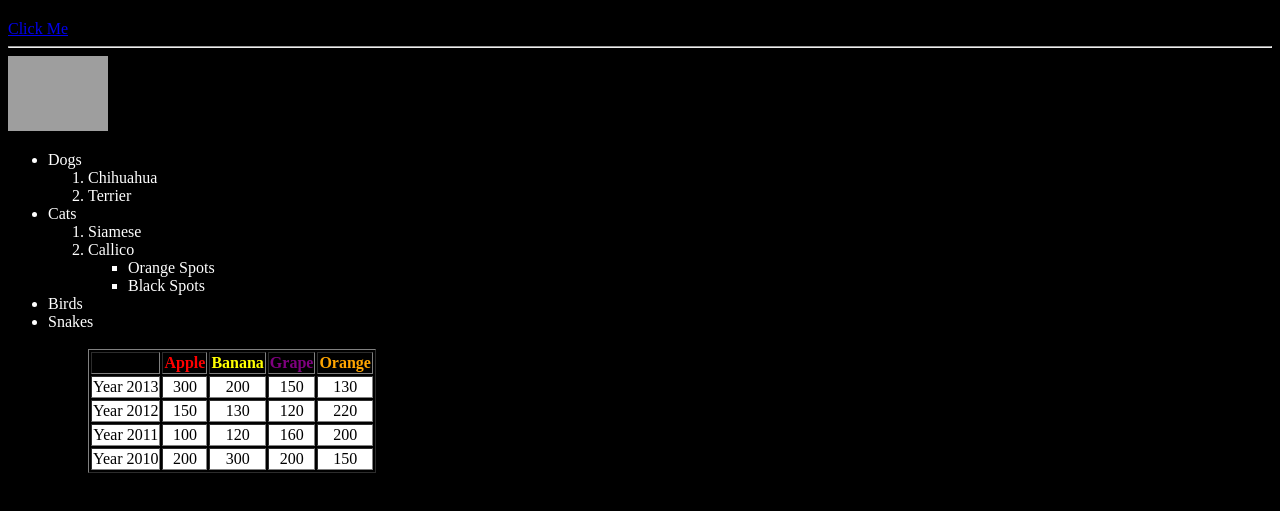
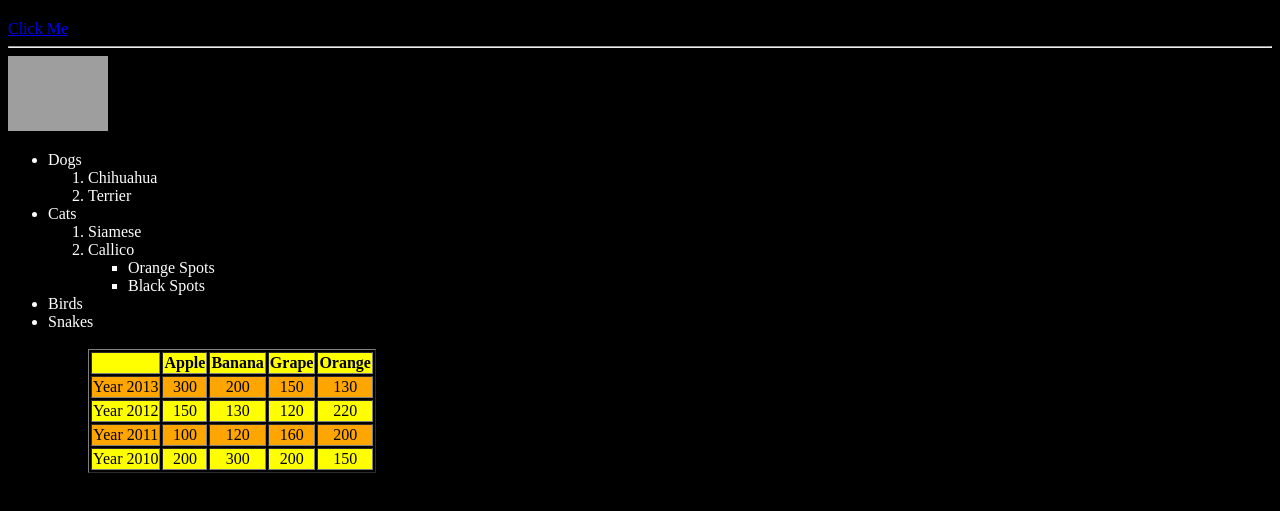
Before and after one commit to CaidenAryan/CaidenAryan.github.io, a plain HTML site: page dark.html in a window 1280 px wide. Shown: the part 197-708 px from the top of the page. Drawn offline with Linux system fonts and the light colour scheme; grey boxes are pictures that could not be loaded.

Commit message:
Added odd/evenRows and colored them in. Moved more style tags

```diff
--- a/dark.html
+++ b/dark.html
@@ -9,6 +9,8 @@
             td{color:black;}
             tr{background-color:white;}
             body{background-color:black;}
+            .oddRow{Background-color:yellow;}
+            .evenRow{background-color:orange;}
 
         </style>
     </head>
@@ -55,35 +57,35 @@ Click Me
         <ul>
         <br>
         <table border=1px>
-            <tr style=background-color:black;>
+            <tr class="oddRow">
                 <th> </th>
-                <th style="color:red;"> Apple</th>
-                <th style="color:yellow;"> Banana</th>
-                <th style="color:Purple;"> Grape</th>
-                <th style="color:orange;"> Orange</th>
+                <th> Apple</th>
+                <th> Banana</th>
+                <th> Grape</th>
+                <th> Orange</th>
             </tr>
-            <tr>
+            <tr class="evenRow">
                 <td>Year 2013</td>
                 <td>300</td>
                 <td>200</td>
                 <td>150</td>
                 <td>130</td>
             </tr>
-            <tr>
+            <tr class="oddRow">
                 <td>Year 2012</td>
                 <td>150</td>
                 <td>130</td>
                 <td>120</td>
                 <td>220</td>
             </tr>
-             <tr>
+             <tr class="evenRow">
                 <td>Year 2011</td>
                 <td>100</td>
                 <td>120</td>
                 <td>160</td>
                 <td>200</td>
             </tr>
-             <tr>
+             <tr class="oddRow">
                 <td>Year 2010</td>
                 <td>200</td>
                 <td>300</td>
```
